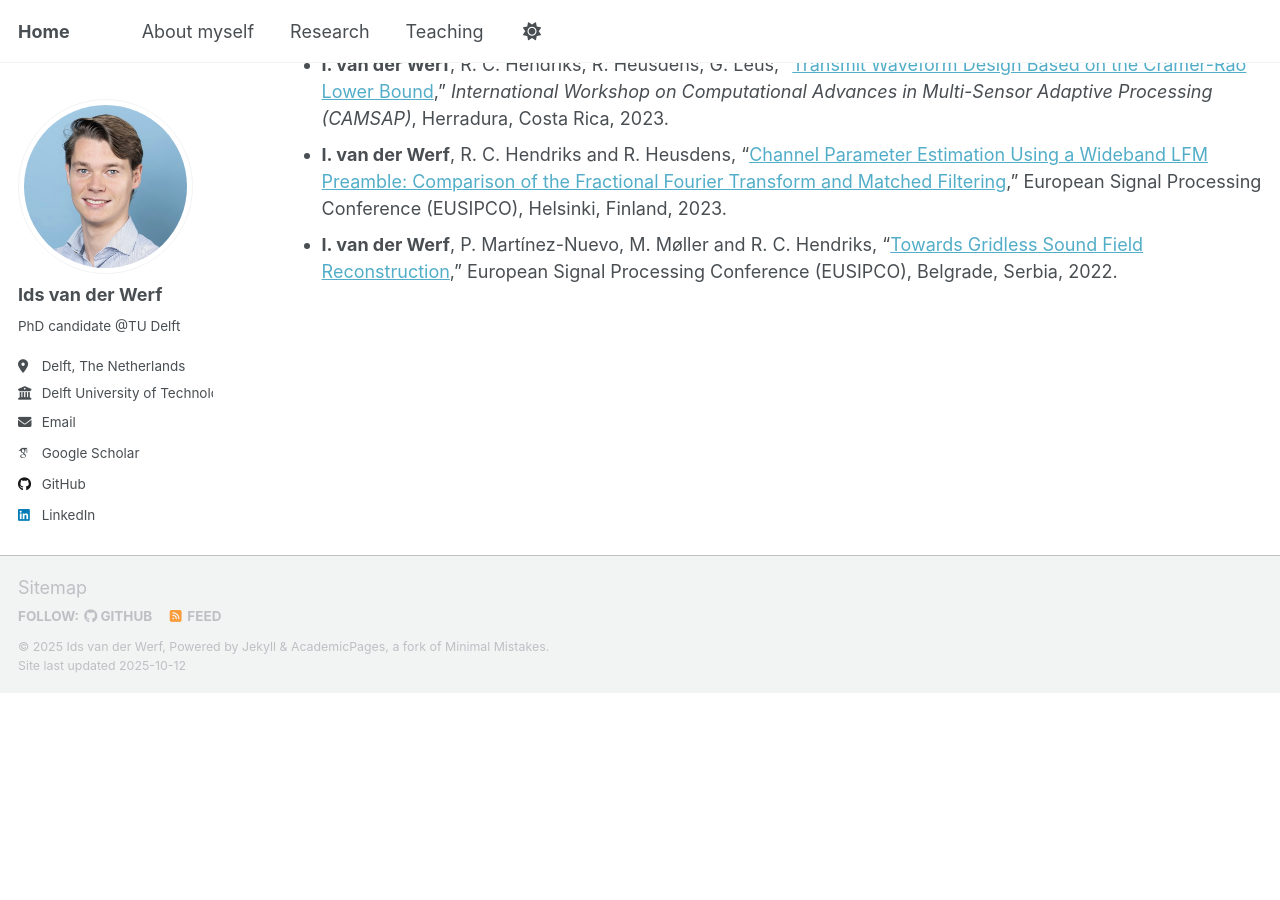
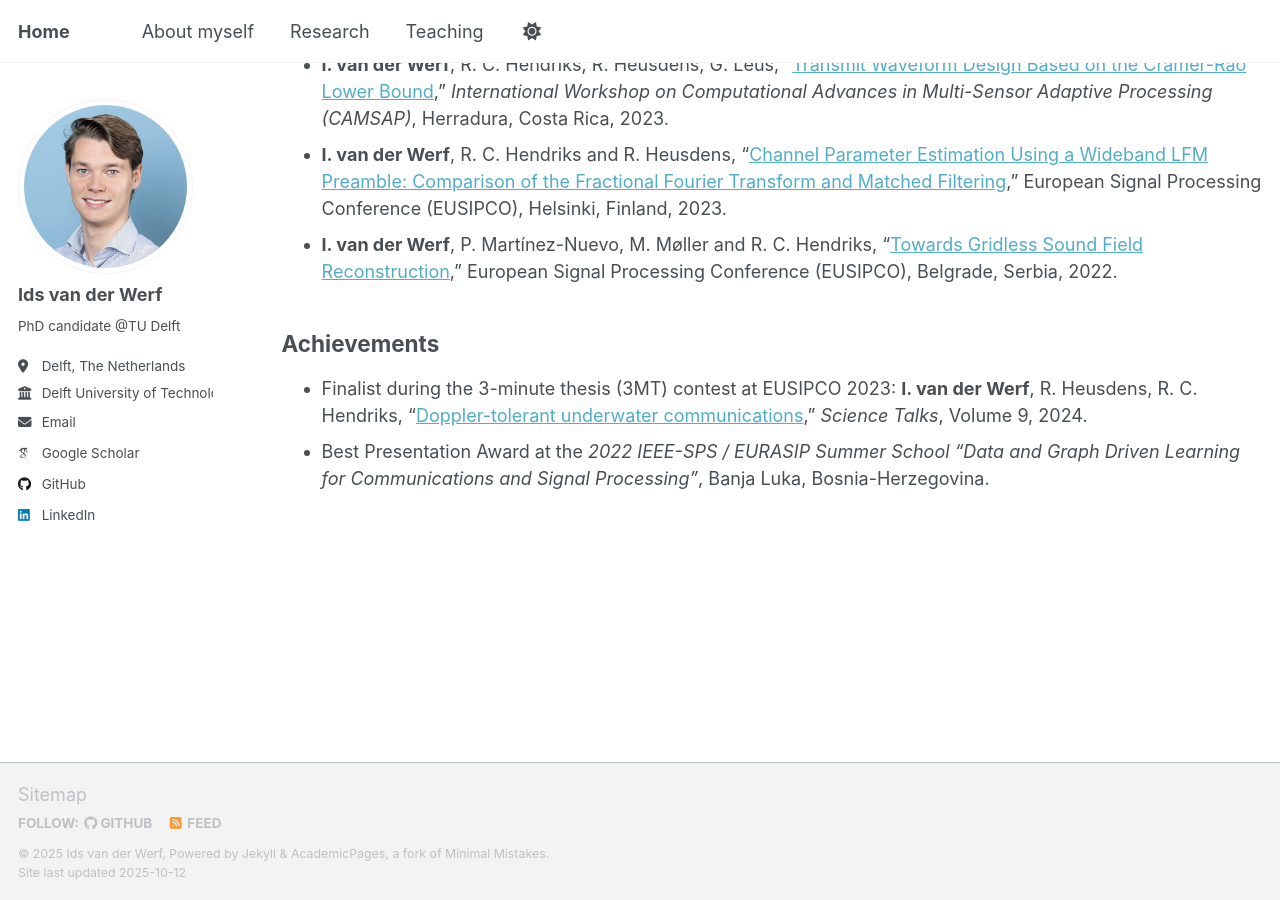
Before and after one commit to idsvanderwerf/idsvanderwerf.github.io, a Jekyll site: the page built from _pages/research.md, in a window 1280 px wide and 900 px high, scrolled down 832 px. Built offline with Jekyll 4.4.1, drawn with Linux system fonts in a browser that asks for light colours; some web fonts are replaced; a script that is not in the unit is left out; before the commit the page ends 1525 px from its top, so only the background shows below that.

Commit message:
Update research.md

```diff
--- a/_pages/research.md
+++ b/_pages/research.md
@@ -23,3 +23,7 @@ redirect_from:
 * **I. van der Werf**, R. C. Hendriks, R. Heusdens, G. Leus, "[Transmit Waveform Design Based on the Cramér-Rao Lower Bound](https://ieeexplore.ieee.org/document/10403457)," *International Workshop on Computational Advances in Multi-Sensor Adaptive Processing (CAMSAP)*, Herradura, Costa Rica, 2023.
 * **I. van der Werf**, R. C. Hendriks and R. Heusdens, "[Channel Parameter Estimation Using a Wideband LFM Preamble: Comparison of the Fractional Fourier Transform and Matched Filtering](https://ieeexplore.ieee.org/document/10289817)," European Signal Processing Conference (EUSIPCO), Helsinki, Finland, 2023.
 * **I. van der Werf**, P. Martínez-Nuevo, M. Møller and R. C. Hendriks, "[Towards Gridless Sound Field Reconstruction](https://ieeexplore.ieee.org/document/9909718)," European Signal Processing Conference (EUSIPCO), Belgrade, Serbia, 2022.
+
+## Achievements
+* Finalist during the 3-minute thesis (3MT) contest at EUSIPCO 2023: **I. van der Werf**, R. Heusdens, R. C. Hendriks, "[Doppler-tolerant underwater communications](https://www.sciencedirect.com/science/article/pii/S2772569324000203)," *Science Talks*, Volume 9, 2024.
+* Best Presentation Award at the *2022 IEEE-SPS / EURASIP Summer School "Data and Graph Driven Learning for Communications and Signal Processing"*, Banja Luka, Bosnia-Herzegovina.
```
